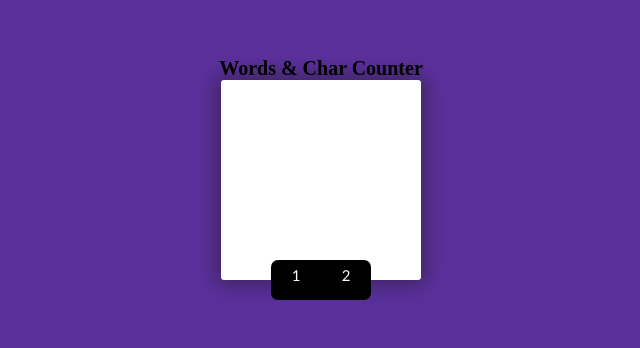
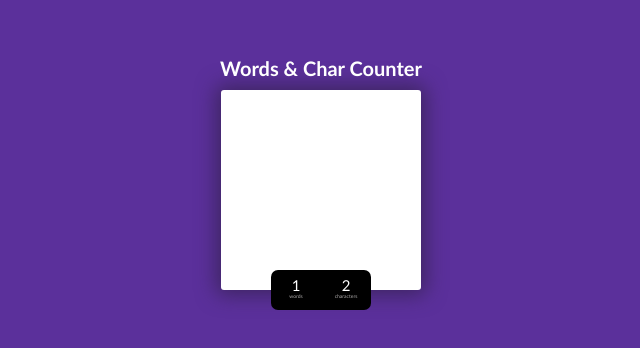
Before and after one commit to rabbaniqibar2302/PYHTON-PPL, a plain HTML site: page RPL 2/LatihanJS/index.html in a window 1280 px wide. Shown: the part 232-580 px from the top of the page, without its empty margins (319-959 px from the left). Drawn offline with Linux system fonts and the light colour scheme.

Commit message:
complete css

```diff
--- a/RPL 2/LatihanJS/style.css
+++ b/RPL 2/LatihanJS/style.css
@@ -59,3 +59,19 @@ main{
     transform: translateY(-5px);
     font-family: 'Gill Sans', 'Gill Sans MT', Calibri, 'Trebuchet MS', sans-serif;
 }
+h1{
+    color: white;
+    font-family: 'Gill Sans', 'Gill Sans MT', Calibri, 'Trebuchet MS', sans-serif;
+    padding: 10px;
+}
+.box::before{
+    content: attr(data-text);
+    color: rgb(199, 195, 195, 0.874);
+    position: absolute;
+    height: 10px;
+    width: 50px;
+    font-size: 0.5rem;
+    transform: translateY(13px);
+    text-align: center;
+    font-family: 'Gill Sans', 'Gill Sans MT', Calibri, 'Trebuchet MS', sans-serif;
+}
```
